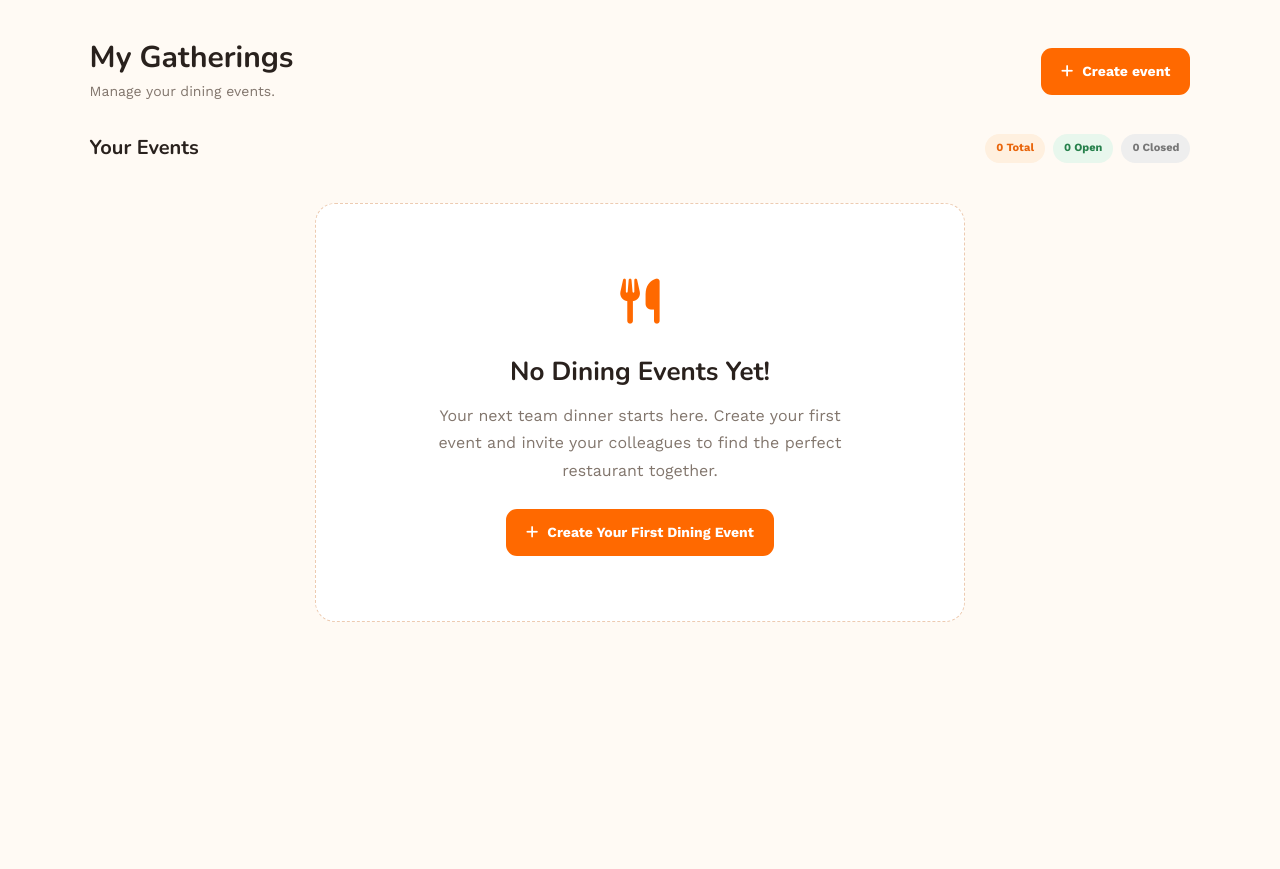
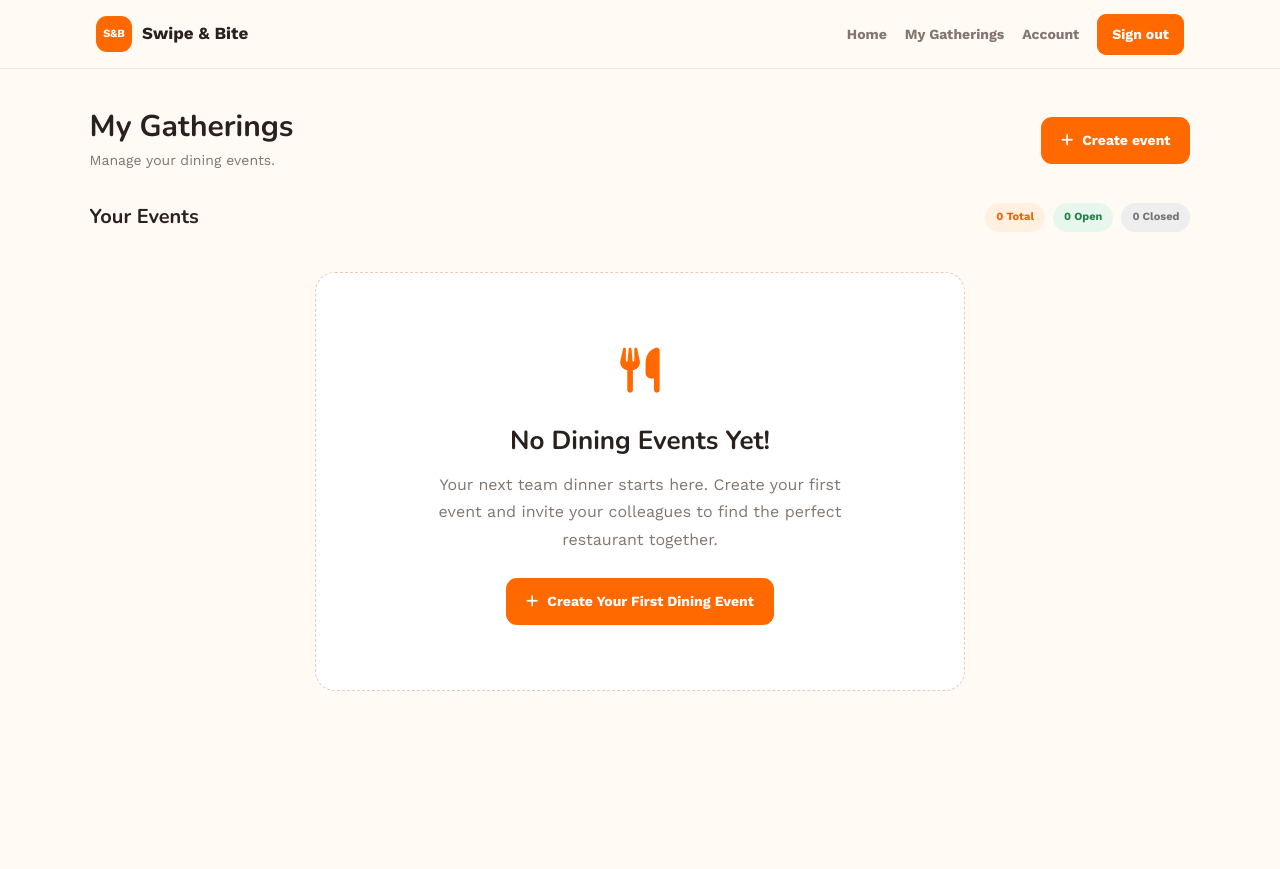
Before and after one commit to LZCR-JP/clone-s-b, a Rails app: page /nomikais in a window 1280 px wide. Before the commit the page ends 622 px from the top, so only its background shows below. Run offline with Rails 7, Linux system fonts and the light colour scheme; the visitor is signed in with stand-in values (Sample User, id 1); data that the repository does not hold is empty; style sheets or scripts are compiled from the project's sources; some libraries are stand-ins or nearby versions.

Commit message:
added navbar

```diff
--- a/app/assets/stylesheets/components/_navbar.scss
+++ b/app/assets/stylesheets/components/_navbar.scss
@@ -1,12 +1,141 @@
-.navbar-lewagon {
-  justify-content: space-between;
-  background: white;
+.app-navbar {
+  position: sticky;
+  top: 0;
+  z-index: 1000;
+  border-bottom: 1px solid $border-light;
+  background: rgba(255, 250, 244, 0.97);
+  backdrop-filter: blur(10px);
 }
 
-.navbar-lewagon .navbar-collapse {
-  flex-grow: 0;
+.app-navbar__inner {
+  display: flex;
+  width: 100%;
+  max-width: 1120px;
+  box-sizing: border-box;
+  padding: 0 16px;
+  min-height: 68px;
+  align-items: center;
+  justify-content: space-between;
+  gap: 20px;
+  margin: 0 auto;
 }
 
-.navbar-lewagon .navbar-brand img {
-  width: 40px;
+.app-navbar__brand {
+  display: inline-flex;
+  flex-shrink: 0;
+  align-items: center;
+  gap: 10px;
+  color: $text-primary;
+  font-size: 17px;
+  font-weight: 800;
+  text-decoration: none;
+
+  &:hover {
+    color: $text-primary;
+  }
 }
+
+.app-navbar__mark {
+  display: grid;
+  width: 36px;
+  height: 36px;
+  place-items: center;
+  border-radius: 11px;
+  background: $brand-orange;
+  color: white;
+  font-size: 11px;
+  font-weight: 800;
+}
+
+.app-navbar__links {
+  display: flex;
+  align-items: center;
+  justify-content: flex-end;
+  gap: 18px;
+}
+
+.app-navbar__link {
+  color: $text-secondary;
+  font-size: 14px;
+  font-weight: 600;
+  text-decoration: none;
+
+  &:hover {
+    color: $brand-orange-hover;
+  }
+}
+
+.app-navbar__create-account,
+.app-navbar__sign-out {
+  display: inline-flex;
+  min-height: 40px;
+  align-items: center;
+  justify-content: center;
+  padding: 9px 14px;
+  border: 1px solid $brand-orange;
+  border-radius: 9px;
+  background: $brand-orange;
+  color: white;
+  font-size: 14px;
+  font-weight: 700;
+  text-decoration: none;
+
+  &:hover {
+    border-color: $brand-orange-hover;
+    background: $brand-orange-hover;
+    color: white;
+  }
+}
+
+.app-navbar__sign-out-form {
+  margin: 0;
+}
+
+@media (max-width: 640px) {
+  .app-navbar__inner {
+    width: 100%;
+    padding-right: 12px;
+    padding-left: 12px;
+    min-height: 60px;
+    gap: 10px;
+  }
+
+  .app-navbar__brand {
+    gap: 7px;
+    font-size: 14px;
+  }
+
+  .app-navbar__mark {
+    width: 32px;
+    height: 32px;
+    border-radius: 9px;
+  }
+
+  .app-navbar__links {
+    gap: 10px;
+  }
+
+  .app-navbar__link {
+    font-size: 12px;
+  }
+
+  .app-navbar__create-account,
+  .app-navbar__sign-out {
+    min-height: 36px;
+    padding: 8px 10px;
+    font-size: 12px;
+  }
+}
+
+@media (max-width: 420px) {
+  .app-navbar__inner {
+    align-items: flex-start;
+    flex-direction: column;
+    padding: 10px 0;
+  }
+
+  .app-navbar__links {
+    width: 100%;
+    justify-content: space-between;
+  }
+}
--- a/app/views/layouts/application.html.erb
+++ b/app/views/layouts/application.html.erb
@@ -24,6 +24,7 @@
   </head>
 
   <body>
+    <%= render "shared/navbar" %>
     <%= yield %>
   </body>
 </html>
--- /dev/null
+++ b/app/views/shared/_navbar.html.erb
@@ -0,0 +1,46 @@
+<%
+  if user_signed_in?
+    brand_path = nomikais_path
+  elsif @participant&.persisted?
+    brand_path = participant_path(@participant.token)
+  elsif @nomikai&.share_token.present?
+    brand_path = join_path(@nomikai.share_token)
+  else
+    brand_path = root_path
+  end
+%>
+
+<header class="app-navbar">
+  <div class="app-navbar__inner">
+    <%= link_to brand_path, class: "app-navbar__brand" do %>
+      <span class="app-navbar__mark">S&amp;B</span>
+      <span>Swipe &amp; Bite</span>
+    <% end %>
+
+    <nav class="app-navbar__links" aria-label="Main navigation">
+      <% if user_signed_in? %>
+        <%= link_to "Home", root_path, class: "app-navbar__link" %>
+        <%= link_to "My Gatherings", nomikais_path, class: "app-navbar__link" %>
+        <%= link_to "Account",
+                    edit_user_registration_path,
+                    class: "app-navbar__link" %>
+        <%= button_to "Sign out",
+                      destroy_user_session_path,
+                      method: :delete,
+                      class: "app-navbar__sign-out",
+                      form: { class: "app-navbar__sign-out-form" } %>
+      <% elsif @participant&.persisted? %>
+        <%= link_to "Home", root_path, class: "app-navbar__link" %>
+      <% elsif @nomikai&.share_token.present? %>
+        <%= link_to "Home", root_path, class: "app-navbar__link" %>
+      <% else %>
+        <%= link_to "Sign in",
+                    new_user_session_path,
+                    class: "app-navbar__link" %>
+        <%= link_to "Create account",
+                    new_user_registration_path,
+                    class: "app-navbar__create-account" %>
+      <% end %>
+    </nav>
+  </div>
+</header>
```
Also changed, not shown: app/views/pages/home.html.erb (+0 -18 lines).
